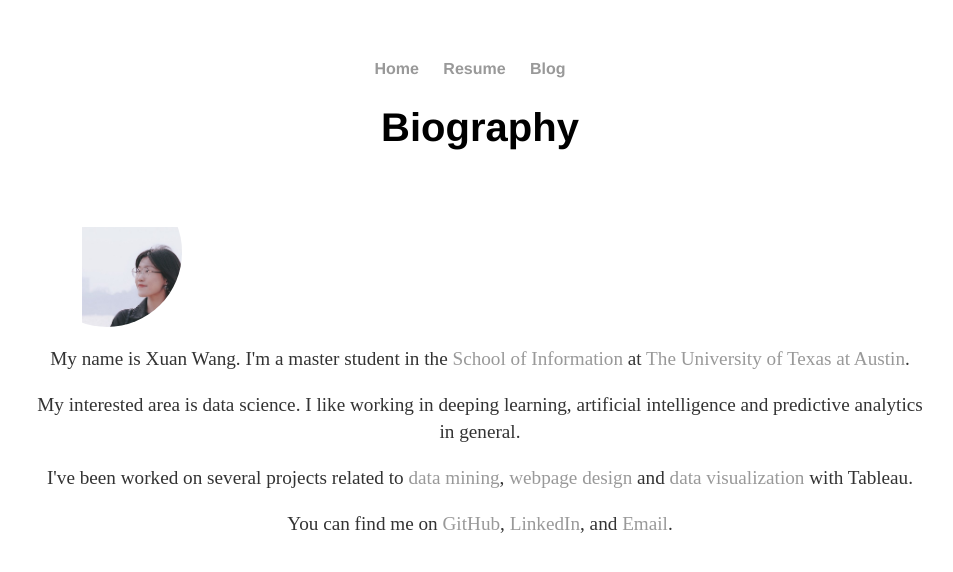
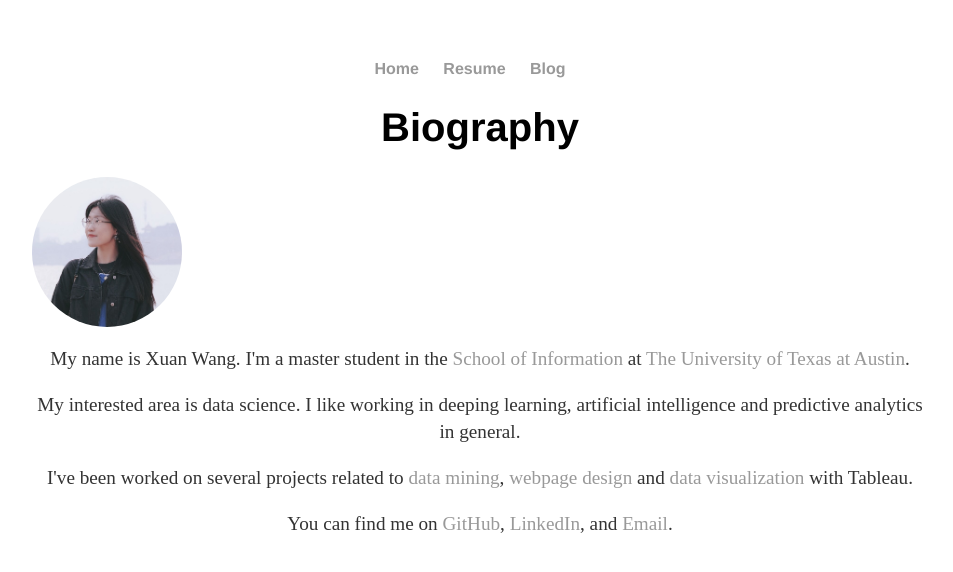
Before and after one commit to xxuanwang-zz/Portfolio, a Jekyll site: the page built from index.html, in a window 1280 px wide. Shown: the top 572 px of the page, without its empty margins (160-1113 px from the left). Built offline with Jekyll 4.4.1, drawn with Linux system fonts in a browser that asks for light colours.

Commit message:
Update index.html

```diff
--- a/index.html
+++ b/index.html
@@ -12,14 +12,8 @@ title: Xuan Wang
 		  height: 150px;
 		  border-radius:50%;
 		  overflow:hidden;
-		  position: relative;
 	  }
 	  .img {
-		  position: absolute;
-                  top: 50%;
-                  left: 50%;
-		  margin-top: -25px;
-  		  margin-left: -25px;
 		  width: 100%;
 		  height: auto;
   </style>
```
